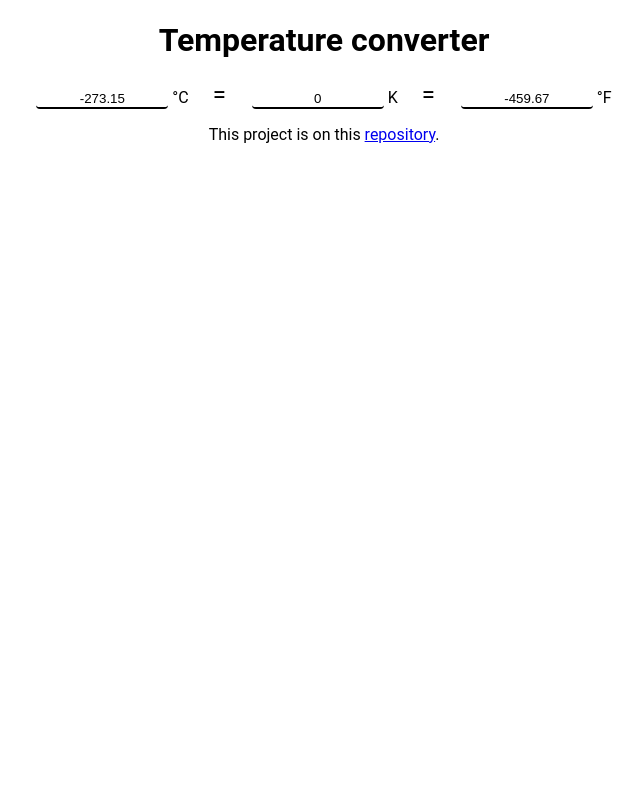
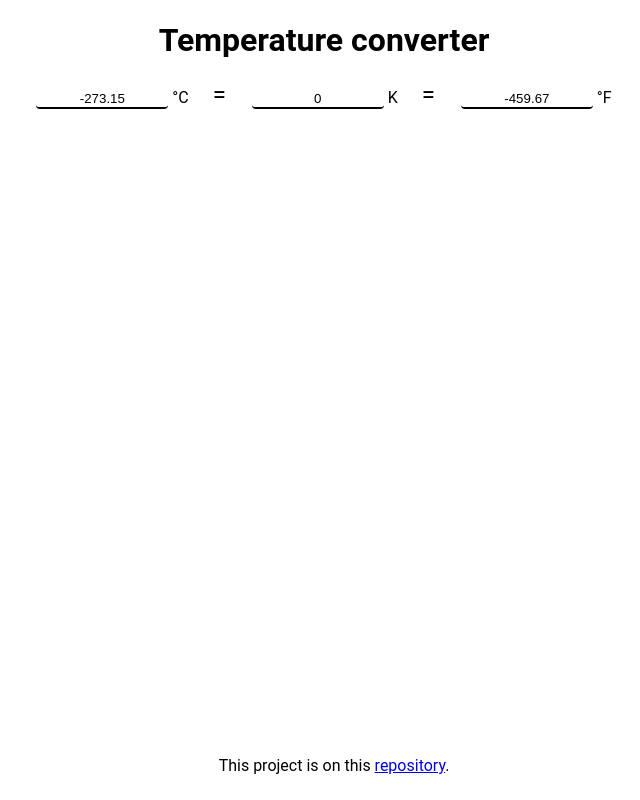
Before and after one commit to ThiaudioTT/temperatureConverter, an Angular app: page / in a window 1280 px wide. Shown: the whole page, without its empty margins (316-956 px from the left). Built offline with nearby package versions, Linux system fonts and the light colour scheme.

Commit message:
feat: adjust footer

```diff
--- a/src/app/app.component.scss
+++ b/src/app/app.component.scss
@@ -0,0 +1,8 @@
+footer {
+  position: fixed;
+  bottom: 0;
+  left: 0;
+  width: 100%;
+  height: 50px;
+  padding: 10px;
+}
```
